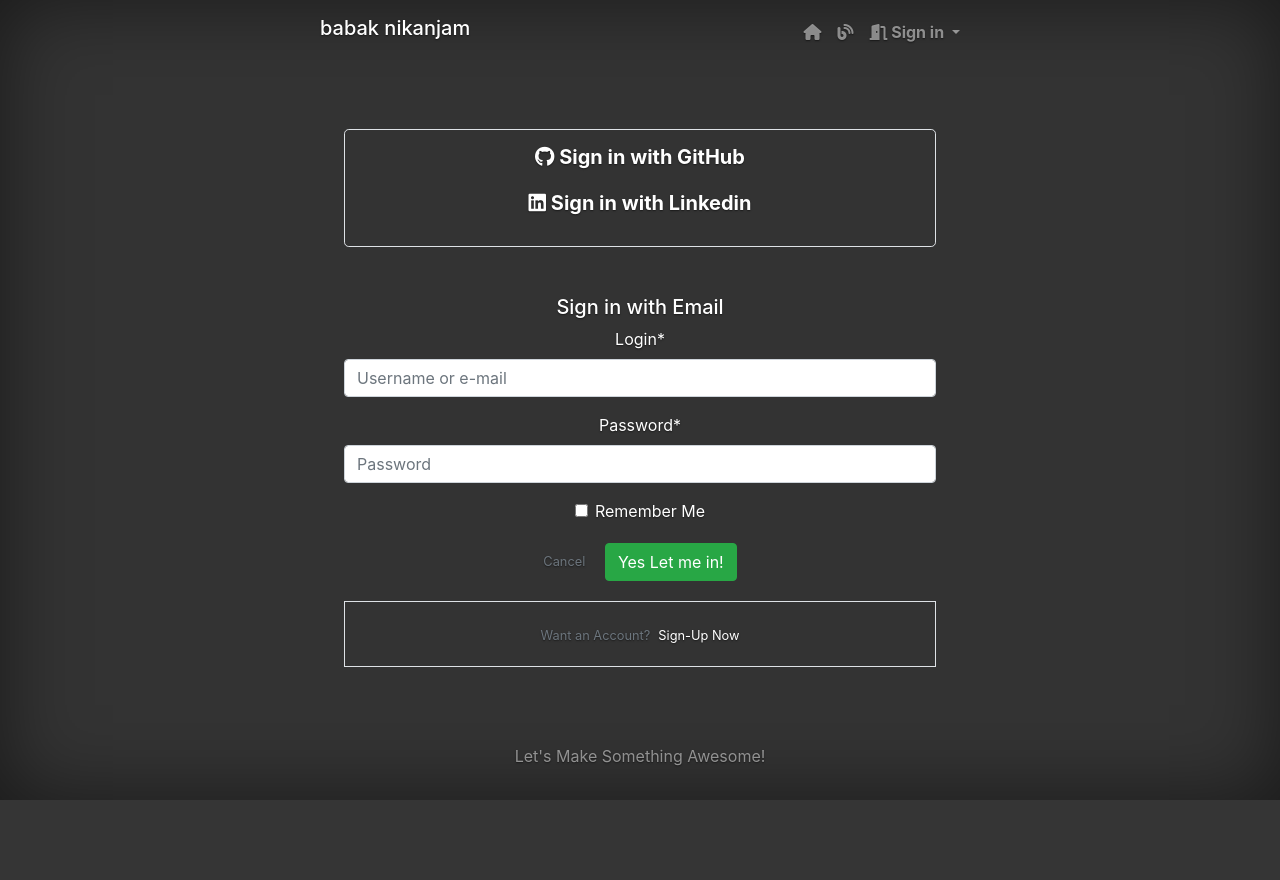
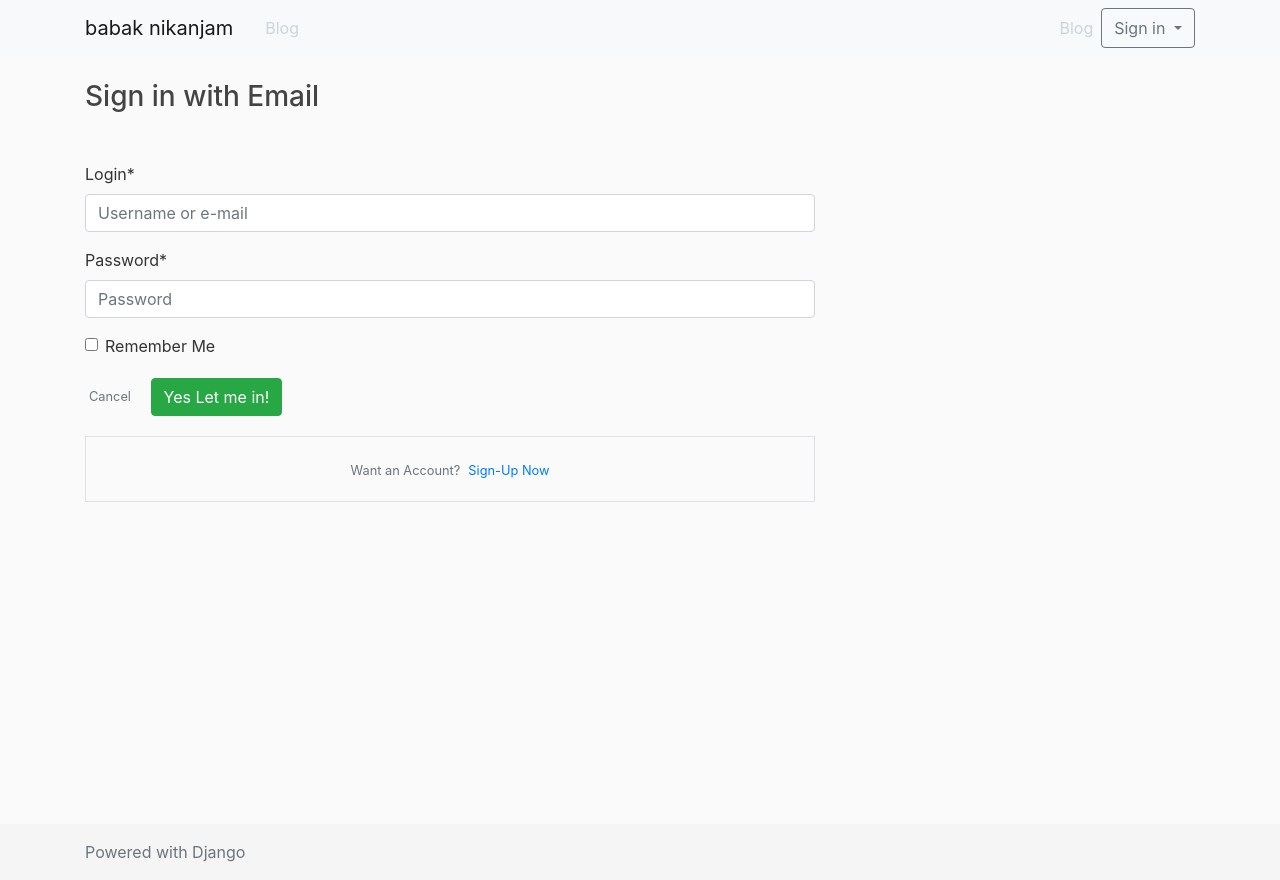
Before and after one commit to bnikanjam/django_docker_launchpad, a Django app: page /accounts/login/?next=/blog/new/ in a window 1280 px wide. Before the commit the page ends 800 px from the top, so only its background shows below. Run offline with Django 3.2, Linux system fonts and the light colour scheme; some libraries are stand-ins or nearby versions.

Commit message:
feat: New design

```diff
--- a/blog/templates/blog/post_confirm_delete.html
+++ b/blog/templates/blog/post_confirm_delete.html
@@ -1,4 +1,4 @@
-{% extends 'cover.html' %}
+{% extends 'home.html' %}
 
 {% block content %}
     {% include 'blog/post_detail_core.html' %}
--- a/blog/templates/blog/post_create.html
+++ b/blog/templates/blog/post_create.html
@@ -1,4 +1,4 @@
-{% extends 'cover.html' %}
+{% extends 'home.html' %}
 {% load crispy_forms_tags %}
 
 {% block content %}
--- a/blog/templates/blog/post_detail.html
+++ b/blog/templates/blog/post_detail.html
@@ -1,4 +1,4 @@
-{% extends 'cover.html' %}
+{% extends 'home.html' %}
 
 {% block content %}
     {% include 'blog/post_detail_core.html' %}
--- a/blog/templates/blog/post_list.html
+++ b/blog/templates/blog/post_list.html
@@ -1,4 +1,4 @@
-{% extends 'cover.html' %}
+{% extends 'home.html' %}
 {% load humanize %}
 
 {% block title %}
--- a/blog/templates/blog/post_update.html
+++ b/blog/templates/blog/post_update.html
@@ -1,4 +1,4 @@
-{% extends 'cover.html' %}
+{% extends 'home.html' %}
 {% load crispy_forms_tags %}
 
 {% block content %}
--- a/pages/urls.py
+++ b/pages/urls.py
@@ -4,6 +4,6 @@ from pages.views import HomePageView, DownloadResumeView
 
 
 urlpatterns = [
-    path('', HomePageView.as_view(), name='cover'),
+    path('', HomePageView.as_view(), name='home'),
     path('resume/', DownloadResumeView.as_view(), name='resume'),
 ]
--- a/templates/account/email_confirm.html
+++ b/templates/account/email_confirm.html
@@ -1,4 +1,4 @@
-{% extends 'cover.html' %}
+{% extends 'home.html' %}
 {% load i18n %}
 {% load account %}
 
--- a/templates/account/login.html
+++ b/templates/account/login.html
@@ -1,5 +1,5 @@
-{% extends 'cover.html' %}
-{% load socialaccount %}
+{% extends 'home.html' %}
+{#{% load socialaccount %}#}
 {% load crispy_forms_tags %}
 
 {% block title %}
@@ -8,20 +8,20 @@
 
 {% block content %}
 
-    <div class="card-body border btn-lg text-center">
-        <p><a href="{% provider_login_url 'github' %}"><i class="fab fa-github"></i> Sign in with GitHub</a></p>
-        <p><a href="{% provider_login_url 'linkedin_oauth2' %}"><i class="fab fa-linkedin"></i> </i> Sign in with Linkedin</a></p>
-    </div>
+{#    <div class="card-body border btn-lg text-center">#}
+{#        <p><a href="{% provider_login_url 'github' %}"><i class="fab fa-github"></i> Sign in with GitHub</a></p>#}
+{#        <p><a href="{% provider_login_url 'linkedin_oauth2' %}"><i class="fab fa-linkedin"></i> </i> Sign in with Linkedin</a></p>#}
+{#    </div>#}
 
     <form class="" method="post">
         {% csrf_token %}
+         <h3>Sign in with Email</h3>
         <fieldset class="form-text mt-5">
-            <h5>Sign in with Email</h5>
             {{ form|crispy }}
         </fieldset>
         <div class="pb-3">
             <small>
-                <a class="pr-2 text-muted m-1" href="{% url 'cover' %}">Cancel</a>
+                <a class="pr-2 text-muted m-1" href="{% url 'home' %}">Cancel</a>
             </small>
             <button type="submit" class="btn btn-success m-1">Yes Let me in!</button>
         </div>
--- a/templates/account/logout.html
+++ b/templates/account/logout.html
@@ -1,4 +1,4 @@
-{% extends 'cover.html' %}
+{% extends 'home.html' %}
 
 {% block title %}
     Sign out
@@ -10,7 +10,7 @@
         <form method="post" action="{% url 'account_logout' %}">
             {% csrf_token %}
             {{ form }}
-            <a href="{% url 'cover' %}" class="btn btn-light m-1">Cancel</a>
+            <a href="{% url 'home' %}" class="btn btn-light m-1">Cancel</a>
             <button type="submit" class="btn btn-danger m-1">Yes, Sign me out</button>
         </form>
     </div>
--- a/templates/account/signup.html
+++ b/templates/account/signup.html
@@ -1,4 +1,4 @@
-{% extends 'cover.html' %}
+{% extends 'home.html' %}
 {% load crispy_forms_tags %}
 
 {% block title %}
@@ -14,7 +14,7 @@
         </fieldset>
         <div>
             <small>
-                <a class="pr-2 text-muted m-1" href="{% url 'cover' %}">Cancel</a>
+                <a class="pr-2 text-muted m-1" href="{% url 'home' %}">Cancel</a>
             </small>
             <button type="submit" class="btn btn-success m-1">Sign me up!</button>
         </div>
--- a/templates/base.html
+++ b/templates/base.html
@@ -1,90 +1,67 @@
 {% load static %}
-
+{% load socialaccount %}
 
 <!doctype html>
 <html lang="en" class="h-100">
 <head>
     <meta charset="utf-8">
     <meta name="viewport" content="width=device-width, initial-scale=1, shrink-to-fit=no">
-        <meta name="description" content="">
-        <meta name="author" content="">
+    <meta name="description" content="Babak Nikanjam">
+    <meta name="author" content="Babak Nikanjam">
 
     <link rel="shortcut icon" type="image/png" href="{% static 'images/default_logo.png' %}"/>
     {% if title %}
-            <title>{{ title }}</title>
+        <title>{{ title }} | Babak Nik Weblab</title>
     {% else %}
-            <title>Welcome</title>
+        <title>Babak Nik Weblab</title>
     {% endif %}
 
     <link href="{% static 'bootstrap/css/bootstrap.min.css' %}" rel="stylesheet">
     <link href="{% static 'css/main.css' %}" rel="stylesheet">
-{#        <style>#}
-{#            .bd-placeholder-img {#}
-{#            font-size: 1.125rem;#}
-{#            text-anchor: middle;#}
-{#            -webkit-user-select: none;#}
-{#            -moz-user-select: none;#}
-{#            -ms-user-select: none;#}
-{#            user-select: none;#}
-{#            }#}
-{#            @media (min-width: 768px) {#}
-{#            .bd-placeholder-img-lg {#}
-{#            font-size: 3.5rem;#}
-{#            }#}
-{#            }#}
-{#        </style>#}
     <link href="{% static 'css/sticky-footer-navbar.css' %}" rel="stylesheet">
     <script src="https://kit.fontawesome.com/5727275770.js"></script>
 </head>
 <body class="d-flex flex-column h-100">
-
-{#        <header>#}
-{#            <nav class="navbar navbar-expand-md navbar-light fixed-top bg-light">#}
-{#                <a class="navbar-brand" href="{% url 'home' %}">WebApp</a>#}
-{#                <button class="navbar-toggler" type="button" data-toggle="collapse" data-target="#navbarCollapse" aria-controls="navbarCollapse" aria-expanded="false" aria-label="Toggle navigation">#}
-{#                <span class="navbar-toggler-icon"></span>#}
-{#                </button>#}
-{#                <div class="collapse navbar-collapse" id="navbarCollapse">#}
-{#                    <ul class="navbar-nav mr-auto">#}
-{#                        <li class="nav-item active">#}
-{#                            <a class="nav-link" href="#">Home <span class="sr-only">(current)</span></a>#}
-{#                        </li>#}
-{#                        <li class="nav-item">#}
-{#                            <a class="nav-link" href="#">Link</a>#}
-{#                        </li>#}
-{#                        <li class="nav-item">#}
-{#                            <a class="nav-link disabled" href="#" tabindex="-1" aria-disabled="true">Disabled</a>#}
-{#                        </li>#}
-{#                    </ul>#}
-{#                    <form class="form-inline mt-2 mt-md-0">#}
-{#                        <input class="form-control mr-sm-2" type="text" placeholder="Search" aria-label="Search">#}
-{#                        <button class="btn btn-outline-success my-2 my-sm-0" type="submit">Search</button>#}
-{#                    </form>#}
-{#                </div>#}
-{#            </nav>#}
-{#        </header>#}
-
 <header class="site-header">
-            <nav class="navbar navbar-expand-md navbar-dark bg-steel fixed-top">
+    <nav class="navbar navbar-expand-md navbar-light bg-light fixed-top">
         <div class="container">
-                    <a class="navbar-brand mr-4" href="#">WebApp</a>
+            <a class="navbar-brand mr-4" href="{% url 'home' %}">babak nikanjam</a>
             <button class="navbar-toggler" type="button" data-toggle="collapse" data-target="#navbarToggle" aria-controls="navbarToggle" aria-expanded="false" aria-label="Toggle navigation">
                 <span class="navbar-toggler-icon"></span>
             </button>
             <div class="collapse navbar-collapse" id="navbarToggle">
+                {#                Navbar Left Side#}
                 <div class="navbar-nav mr-auto">
-                            <a class="nav-item nav-link" href="#">Home</a>
-                            <a class="nav-item nav-link" href="#">About</a>
+                    <a class="nav-item nav-link" href="{% url 'post-list' %}">Blog</a>
+                    {#                    <a class="nav-item nav-link" href="#">About</a>#}
                 </div>
-                        <!-- Navbar Right Side -->
+                {#                Navbar Right Side#}
                 <div class="navbar-nav">
                     {% if user.is_authenticated %}
-                                <a class="nav-item nav-link" href="#">Profile</a>
-                                <a class="nav-item nav-link" href="#">New Post</a>
-                                <a class="nav-item nav-link" href={% url 'account_logout' %}>Logout</a>
+{#                        <a class="nav-item nav-link" href="#">Test 1</a>#}
+{#                        <a class="nav-item nav-link" href="#">Test 2</a>#}
+                        <div class="btn-group">
+                            <button type="button" class="btn btn-outline-secondary dropdown-toggle" data-toggle="dropdown" aria-haspopup="true" aria-expanded="false">
+                                <i class="fas fa-user"></i> {{ user.first_name }}
+                            </button>
+                            <div class="dropdown-menu dropdown-menu-right">
+                                <a class="dropdown-item" href="{% url 'post-create' %}"><i class="fas fa-plus"></i> New Post</a>
+                                <a class="dropdown-item" href="{% url 'account_logout' %}"><i class="fas fa-sign-out-alt"></i> Sign out</a>
+                            </div>
+                        </div>
                     {% else %}
-                                <a class="nav-item nav-link" href={% url 'account_login' %}>Login</a>
-                                <a class="nav-item nav-link" href={% url 'account_signup' %}>Register</a>
+                        <a class="nav-item nav-link" href="{% url 'post-list' %}">Blog</a>
+                        <div class="btn-group">
+                            <button type="button" class="btn btn-outline-secondary dropdown-toggle" data-toggle="dropdown" aria-haspopup="true" aria-expanded="false">
+                                Sign in
+                            </button>
+                            <div class="dropdown-menu dropdown-menu-right">
+                                <a class="dropdown-item" href="{% provider_login_url 'github' %}"><i class="fab fa-github"></i> Sign in with GitHub</a>
+                                <a class="dropdown-item" href="{% provider_login_url 'linkedin_oauth2' %}"><i class="fab fa-linkedin"></i> Sign in with LinkedIn</a>
+                                <div class="dropdown-divider"></div>
+                                <a class="dropdown-item" href="{% url 'account_login' %}"><i class="fas fa-at"></i> Sign in with Email</a>
+                            </div>
+                        </div>
                     {% endif %}
                 </div>
             </div>
@@ -95,22 +72,24 @@
 <main role="main" class="container">
     <div class="row">
         <div class="col-md-8">
-                    {% block content %}{% endblock %}
+            {% block content %}
+
+            {% endblock %}
         </div>
         <div class="col-md-4">
-                    {% block side-content %}{% endblock %}
+            {% block side-content %}
+
+            {% endblock %}
         </div>
     </div>
 </main>
 
 <footer class="footer mt-auto py-3">
     <div class="container">
-                <span class="text-muted">Developed by Babak Nikanjam</span>
+        <span class="text-muted">Powered with Django</span>
     </div>
 </footer>
 
-{#        <script src="https://code.jquery.com/jquery-3.3.1.slim.min.js" integrity="sha384-q8i/X+965DzO0rT7abK41JStQIAqVgRVzpbzo5smXKp4YfRvH+8abtTE1Pi6jizo" crossorigin="anonymous"></script>#}
-{#        <script>window.jQuery || document.write('<script src="/docs/4.3/assets/js/vendor/jquery-slim.min.js"><\/script>')</script><script src="/docs/4.3/dist/js/bootstrap.bundle.min.js" integrity="sha384-xrRywqdh3PHs8keKZN+8zzc5TX0GRTLCcmivcbNJWm2rs5C8PRhcEn3czEjhAO9o" crossorigin="anonymous"></script>#}
 <script src="{% static 'bootstrap/jquery-3.4.1.min.js' %}" ></script>
 <script src="{% static 'bootstrap/popper.js' %}" ></script>
 <script src="{% static 'bootstrap/js/bootstrap.min.js' %}" ></script>
--- a/templates/cover.html
+++ b/templates/cover.html
@@ -1,7 +1,6 @@
-
-
 {% load static %}
 {% load socialaccount %}
+
 <!doctype html>
 <html lang="en">
 <head>
@@ -46,23 +45,11 @@
                         </a>
                         <div class="dropdown-menu" aria-labelledby="dropdownUserMenu">
                             <a class="dropdown-item" href="{% url 'post-create' %}"><i class="fas fa-plus"></i> New Post</a>
-{#                            <a class="dropdown-item" href="{% url 'post-create' %}"><i class="far fa-edit"></i> Edit Profile</a>#}
+                            {#                            <a class="dropdown-item" href="{% url 'post-create' %}"><i class="far fa-edit"></i> Edit Profile</a>#}
                             <a class="dropdown-item" href="{% url 'account_logout' %}"><i class="fas fa-sign-out-alt"></i> Sign out</a>
                         </div>
                     </div>
-
-
-{#                    <li class="nav-item dropdown">#}
-{#                        <a class="nav-link dropdown-toggle" href="#" id="dropdown01" data-toggle="dropdown" aria-haspopup="true" aria-expanded="false">Dropdown</a>#}
-{#                        <div class="dropdown-menu" aria-labelledby="dropdown01">#}
-{#                            <a class="dropdown-item" href="#">Action</a>#}
-{#                            <a class="dropdown-item" href="#">Another action</a>#}
-{#                            <a class="dropdown-item" href="#">Something else here</a>#}
-{#                        </div>#}
-{#                    </li>#}
-
                 {% else %}
-
                     <div class="nav-link dropdown">
                         <a class="dropdown-toggle" role="button" id="dropdownUserMenu" data-toggle="dropdown" aria-haspopup="true" aria-expanded="false">
                             <i class="fas fa-door-open"></i> Sign in
@@ -74,7 +61,6 @@
                             <a class="dropdown-item" href="{% url 'account_signup' %}"><i class="fas fa-plus"></i> Sign up with Email</a>
                         </div>
                     </div>
-
                 {% endif %}
             </nav>
         </div>
--- a/templates/coverhome.html
+++ b/templates/coverhome.html
@@ -1,6 +1,6 @@
 
 
-{% extends 'cover.html' %}
+{% extends 'home.html' %}
 {% load static %}
 {% block content %}
     <div class="mb-5">
--- a/templates/coveruser.html
+++ b/templates/coveruser.html
@@ -1,6 +1,6 @@
 
 
-{% extends 'cover.html' %}
+{% extends 'home.html' %}
 {% block content %}
     {% if user.is_authenticated %}
         {% if user.first_name %}
--- a/templates/home.html
+++ b/templates/home.html
@@ -31,16 +31,14 @@
             </div>
         {% endfor %}
     {% endif %}
-    <h4>Side-Content</h4>
-    <p class='text-muted'>Recent Topics
-        <ul class="list-group">
-            <a href="#">
-                <li class="list-group-item list-group-item-light">TDD Approach</li>
-                <li class="list-group-item list-group-item-light">API First Architecture</li>
-                <li class="list-group-item list-group-item-light">Data Pipelines</li>
-                <li class="list-group-item list-group-item-light">AB Testing</li>
-                <li class="list-group-item list-group-item-light">Data Wrangling</li>
-            </a>
-        </ul>
-    </p>
+{#    <p class='text-muted'>Recent Projects#}
+{#    <ul class="list-group">#}
+{#        <a href="#">#}
+{#            <li class="list-group-item list-group-item-light">TDD Approach</li>#}
+{#            <li class="list-group-item list-group-item-light">API First Architecture</li>#}
+{#            <li class="list-group-item list-group-item-light">Data Pipelines</li>#}
+{#            <li class="list-group-item list-group-item-light">AB Testing</li>#}
+{#            <li class="list-group-item list-group-item-light">Data Wrangling</li>#}
+{#        </a>#}
+{#    </ul>#}
 {% endblock %}
--- a/templates/resume.html
+++ b/templates/resume.html
@@ -1,4 +1,4 @@
-{% extends 'cover.html' %}
+{% extends 'home.html' %}
 {% load static %}
 
 {% block title %}
--- a/webapp/settings.py
+++ b/webapp/settings.py
@@ -170,9 +170,9 @@ MEDIA_ROOT = os.path.join(BASE_DIR, 'media')  # Absolute file system path to use
 
 # User Management
 AUTH_USER_MODEL = 'users.CustomUser'  # CustomUser instead of the default User model
-LOGIN_REDIRECT_URL = 'cover'
+LOGIN_REDIRECT_URL = 'home'
 # LOGOUT_REDIRECT_URL = 'home'  # not needed if allauth used
-ACCOUNT_LOGOUT_REDIRECT = 'cover'  # being explicit with allauth logout redirect
+ACCOUNT_LOGOUT_REDIRECT = 'home'  # being explicit with allauth logout redirect
 SITE_ID = 1
 AUTHENTICATION_BACKENDS = (
     'django.contrib.auth.backends.ModelBackend',
```
Also changed, not shown: media/blog_images/Screen_Shot_2019-07-02_at_5.15.35_PM_tBCnWo5.png. Lines whose indentation alone changed are shown as unchanged.
